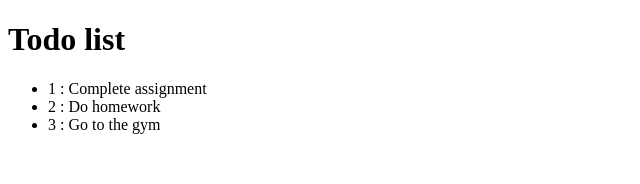
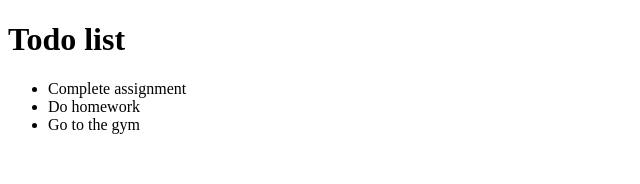
Before and after one commit to TammamWafai/react-todo, a React (Create React App) app: page / in a window 1280 px wide. Shown: the top 184 px of the page, without its empty margins (0-640 px from the left). Built offline with nearby package versions, Linux system fonts and the light colour scheme; the HTML template or start-up script is replaced by a standard one.

Commit message:
Lesson_1_1 edited

```diff
--- a/src/App.js
+++ b/src/App.js
@@ -12,7 +12,7 @@ function App() {
       <h1>Todo list</h1>
       <ul>
         {todoList.map(function (item) {
-          return <li>{item.id} : {item.title}</li>
+          return <li key={item.id}> {item.title}</li>
         })}
       </ul>
     </>
```
